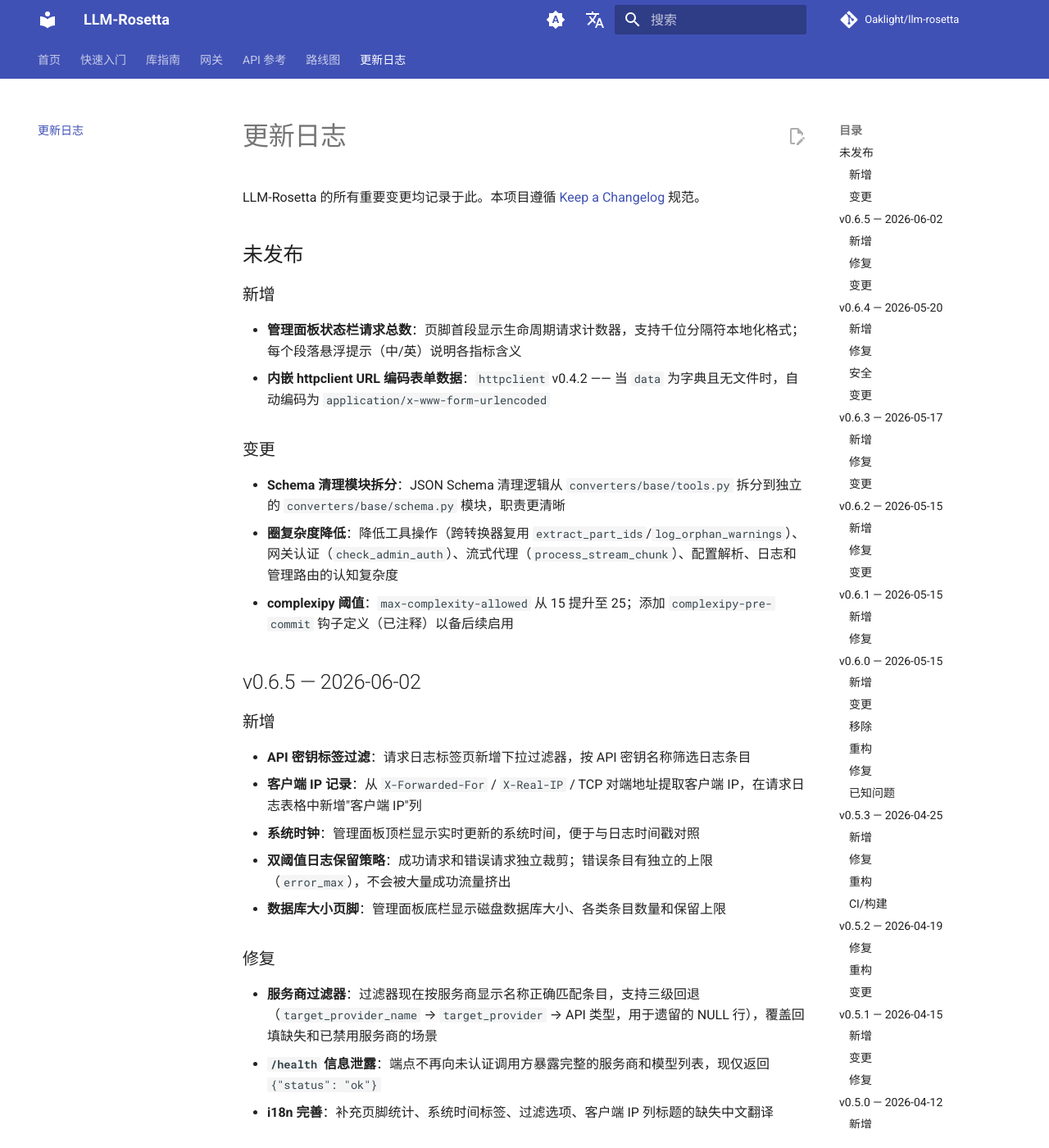
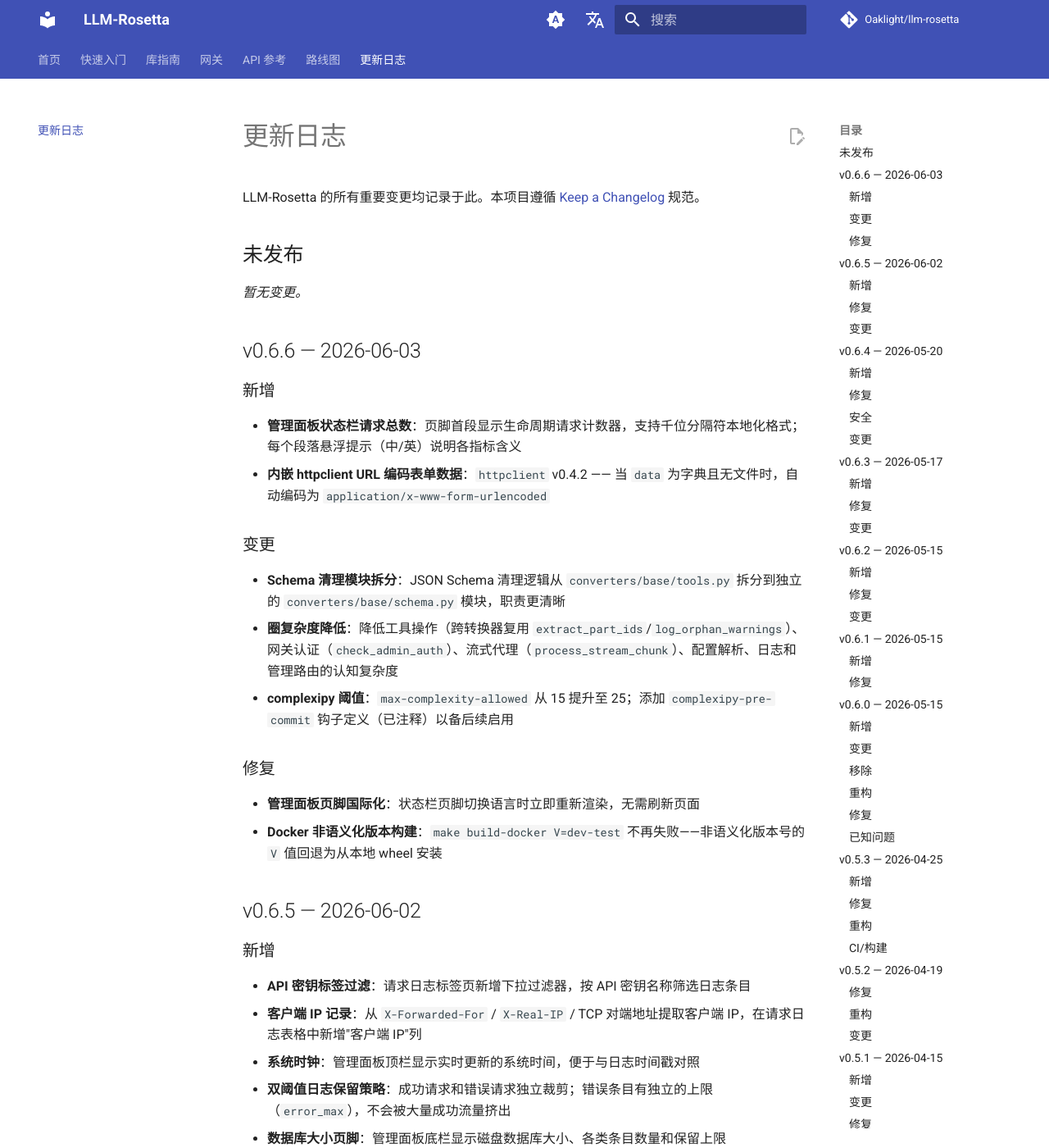
Before and after one commit to Oaklight/llm-rosetta, an MkDocs documentation site: the page built from docs/changelog.md, in a window 1280 px wide and 1400 px high. Shown: the whole window at 82% size. Built offline with MkDocs 1.6.1 and Material for MkDocs 9.7.7, drawn with Linux system fonts in a browser that asks for light colours; comment, search, counter and statistics services are not loaded.

Commit message:
docs: add v0.6.6 changelog

```diff
--- a/docs/changelog.md
+++ b/docs/changelog.md
@@ -7,6 +7,10 @@
 LLM-Rosetta 的所有重要变更均记录于此。本项目遵循 [Keep a Changelog](https://keepachangelog.com/) 规范。
 
 ## 未发布
+
+*暂无变更。*
+
+## v0.6.6 — 2026-06-03
 
 ### 新增
 
@@ -18,6 +22,11 @@
 - **Schema 清理模块拆分**：JSON Schema 清理逻辑从 `converters/base/tools.py` 拆分到独立的 `converters/base/schema.py` 模块，职责更清晰
 - **圈复杂度降低**：降低工具操作（跨转换器复用 `extract_part_ids`/`log_orphan_warnings`）、网关认证（`check_admin_auth`）、流式代理（`process_stream_chunk`）、配置解析、日志和管理路由的认知复杂度
 - **complexipy 阈值**：`max-complexity-allowed` 从 15 提升至 25；添加 `complexipy-pre-commit` 钩子定义（已注释）以备后续启用
+
+### 修复
+
+- **管理面板页脚国际化**：状态栏页脚切换语言时立即重新渲染，无需刷新页面
+- **Docker 非语义化版本构建**：`make build-docker V=dev-test` 不再失败——非语义化版本号的 `V` 值回退为从本地 wheel 安装
 
 ## v0.6.5 — 2026-06-02
 
```
